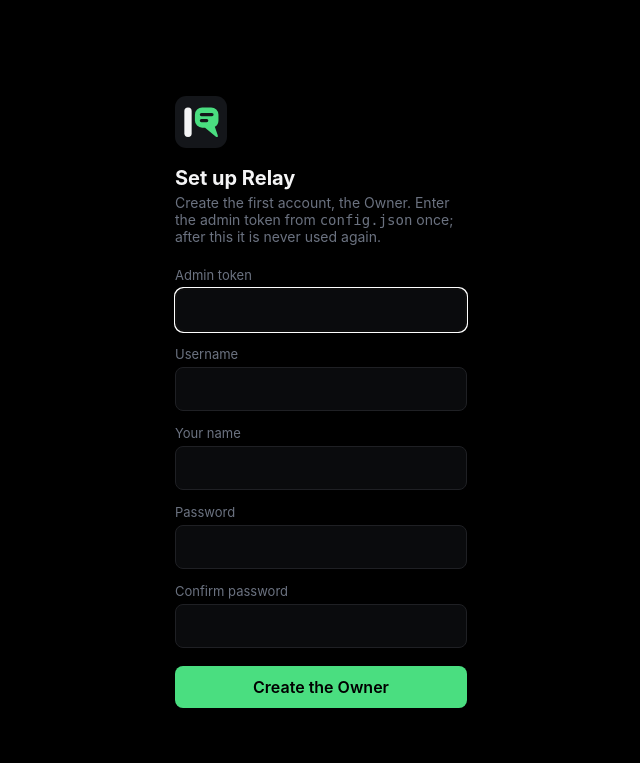
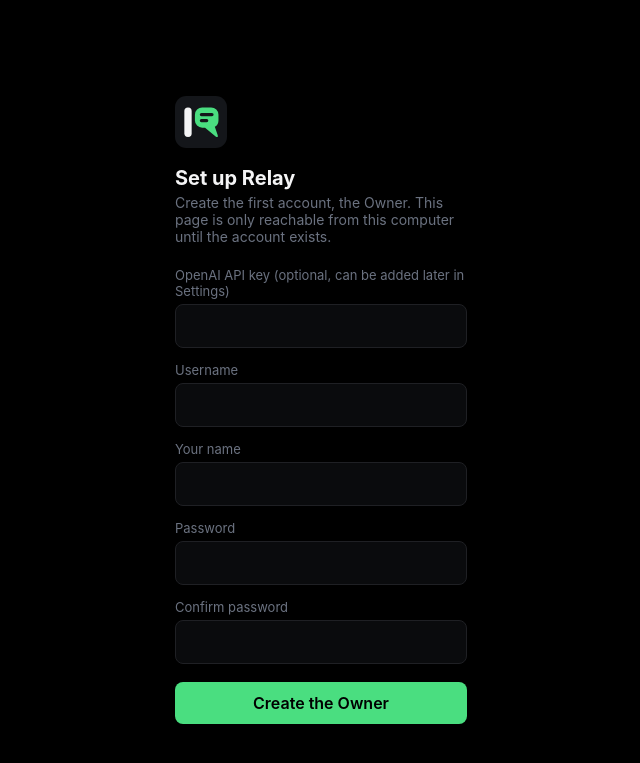
Before and after one commit to justin-small/Relay, a FastAPI app: page /admin in a window 1280 px wide. Shown: the top 763 px of the page, without its empty margins (319-959 px from the left). Run offline with FastAPI, Linux system fonts and the light colour scheme.

Commit message:
Desktop: first-run setup in the browser, loopback only without an admin token (part of #180)

```diff
--- a/app/main.py
+++ b/app/main.py
@@ -204,11 +204,7 @@ async def _startup() -> None:
     if ready and not (cfg.get("admin_token") or "").strip():
         with contextlib.suppress(Exception):
             if await asyncio.to_thread(_any_users) is False:
-                # First-run setup checks this token once; without one nobody can create the first Owner.
-                log.warning(
-                    "No users yet and no admin token is set: first-run setup is closed. "
-                    "Run setup.command (macOS) or setup.bat (Windows) to set one."
-                )
+                log.info("No users yet: open the operator panel on this computer to finish setting up Relay.")
     # Both sockets are loopback-only behind the Caddy front end, so these are
     # the internal addresses, not the ones anyone dials. The URLs the operator
     # and the room actually use are printed by tools/setup_caddy.py at startup,
@@ -453,7 +449,7 @@ DB_DOWN_SENTENCE = "The user database is not available. Relay is still captionin
 # Web-layer sentences that are not users.MESSAGES. Fixed text, looked up by key.
 WEB_MESSAGES = {
     "bad_token": "That admin token is not right.",
-    "no_token": "No admin token is set in config.json, so first-run setup is closed.",
+    "local_only": "Finish setting up Relay on the computer it runs on: open this page there.",
     "already_set_up": "Relay is already set up. Sign in instead.",
     "mismatch": "The two passwords do not match.",
     "bad_request": "That request is not valid.",
@@ -1097,9 +1093,9 @@ def _login_page(request: Request, *, error: str | None = None, status: int = 200
     picker. `pw` forces the password form. Blocks (database). Passwords are never echoed back; a username is."""
     if setup is not None or not _any_users():
         form = {"username": "", "name": ""} | (setup or {})
-        return _render(request, "login.html", {"mode": "setup", "error": error, **form,
-                                               "token_set": bool((config.get().get("admin_token") or "").strip())},
-                       status)
+        token_set = bool((config.get().get("admin_token") or "").strip())
+        return _render(request, "login.html", {"mode": "setup", "error": error, **form, "token_set": token_set,
+                                               "remote": not token_set and not _setup_local(request)}, status)
     device = users.device_for(request.cookies.get(DEVICE_COOKIE) or "")
     pins = users.pin_users() if device else []
     mode = "pin" if pins and not pw else "signin"
@@ -1179,15 +1175,27 @@ def _signed_in(request: Request, token: str, max_age: int) -> RedirectResponse:
     return resp
 
 
+def _setup_local(request: Request) -> bool:
+    """True when first-run setup may be done from this request: it comes from the machine itself.
+
+    Behind a reverse proxy the peer is always loopback, so this judges the client the proxy reports
+    (X-Forwarded-For, trusted only from a loopback peer; see _client_ip), not the peer.
+    """
+    return _client_ip(request) in _LOOPBACK_HOSTS | {"::ffff:127.0.0.1"}
+
+
 def _field(value: str, limit: int = 200) -> str:
     return (value or "")[:limit]
 
 
 @app.post("/admin/setup")
 async def admin_setup(request: Request, token: str = Form(""), username: str = Form(""), name: str = Form(""),
-                      password: str = Form(""), confirm: str = Form("")):
-    """First run: the admin token from config.json (checked every time, in constant time) creates the Owner,
-    who is signed in. Once any account exists the token is never accepted again."""
+                      password: str = Form(""), confirm: str = Form(""), api_key: str = Form("")):
+    """First run creates the Owner (and, optionally, stores the OpenAI key), and signs them in.
+
+    With no admin token in config.json the page works only from the machine itself. A config.json that does
+    carry an admin token (a container install) keeps requiring it, checked in constant time. Once any account
+    exists this is never accepted again."""
     ip = _client_ip(request)
     username, name = _field(username, 100), _field(name, 200)
     shown = {"username": username, "name": name}
@@ -1200,13 +1208,16 @@ async def admin_setup(request: Request, token: str = Form(""), username: str = F
             if _any_users():
                 raise _WebRefused("already_set_up")
             real = (config.get().get("admin_token") or "").strip()
-            if not real:
-                raise _WebRefused("no_token")
-            if not _token_ok(token.strip(), real):
-                raise _WebRefused("bad_token")
+            if real:
+                if not _token_ok(token.strip(), real):
+                    raise _WebRefused("bad_token")
+            elif not _setup_local(request):
+                raise _WebRefused("local_only")
             if password != confirm:
                 raise _WebRefused("mismatch")
             user = users.create(username, name, "owner", password, temporary=False, actor=None)
+            if api_key.strip():
+                config.save({"openai_api_key": api_key.strip()[:300]})
             # Setup signs the Owner in without a password check, so stamp the sign-in here.
             db.execute("update users set last_login = ? where id = ?", (db.now(), user.id))
             global _have_users
@@ -1216,8 +1227,10 @@ async def admin_setup(request: Request, token: str = Form(""), username: str = F
     try:
         token_, age = await asyncio.to_thread(work)
     except _WebRefused as exc:
-        if exc.key in ("bad_token", "no_token"):
+        if exc.key == "bad_token":
             await _fail(ip)
+        if exc.key == "local_only":
+            return await asyncio.to_thread(_login_page, request, error=exc.message, status=403)
         if exc.key == "already_set_up":
             return await asyncio.to_thread(_login_page, request, error=exc.message, status=403)
         return await asyncio.to_thread(_login_page, request, error=exc.message,
--- a/app/templates/login.html
+++ b/app/templates/login.html
@@ -6,9 +6,16 @@
 <form method="post" action="/admin/setup">
   <img class="mark" src="/static/brand/relay-mark.svg" width="52" height="52" alt="Relay">
   <h1>Set up Relay</h1>
-  <p class="sub">Create the first account, the Owner. Enter the admin token from <code>config.json</code> once; after this it is never used again.</p>
+  {% if remote %}
+  <p class="sub">Relay has not been set up yet. Open this page in a browser on the computer Relay runs on to create the first account.</p>
+  {% else %}
+  <p class="sub">Create the first account, the Owner.{% if token_set %} Enter the admin token from <code>config.json</code> once; after this it is never used again.{% else %} This page is only reachable from this computer until the account exists.{% endif %}</p>
+  {% if token_set %}
   <label for="token">Admin token</label>
   <input id="token" type="password" name="token" autofocus autocomplete="off" required>
+  {% endif %}
+  <label for="api_key">OpenAI API key <span class="opt">(optional, can be added later in Settings)</span></label>
+  <input id="api_key" type="password" name="api_key" autocomplete="off" spellcheck="false">
   <label for="username">Username</label>
   <input id="username" type="text" name="username" value="{{ username }}" autocomplete="username" autocapitalize="none" spellcheck="false" required>
   <label for="name">Your name</label>
@@ -18,6 +25,7 @@
   <label for="confirm">Confirm password</label>
   <input id="confirm" type="password" name="confirm" autocomplete="new-password" minlength="8" required>
   <button type="submit">Create the Owner</button>
+  {% endif %}
   {% if error %}<div class="err" role="alert">{{ error }}</div>{% endif %}
 </form>
 {% elif mode == 'pin' %}
```
Also changed, not shown: tests/test_auth.py (+19 -3 lines).
